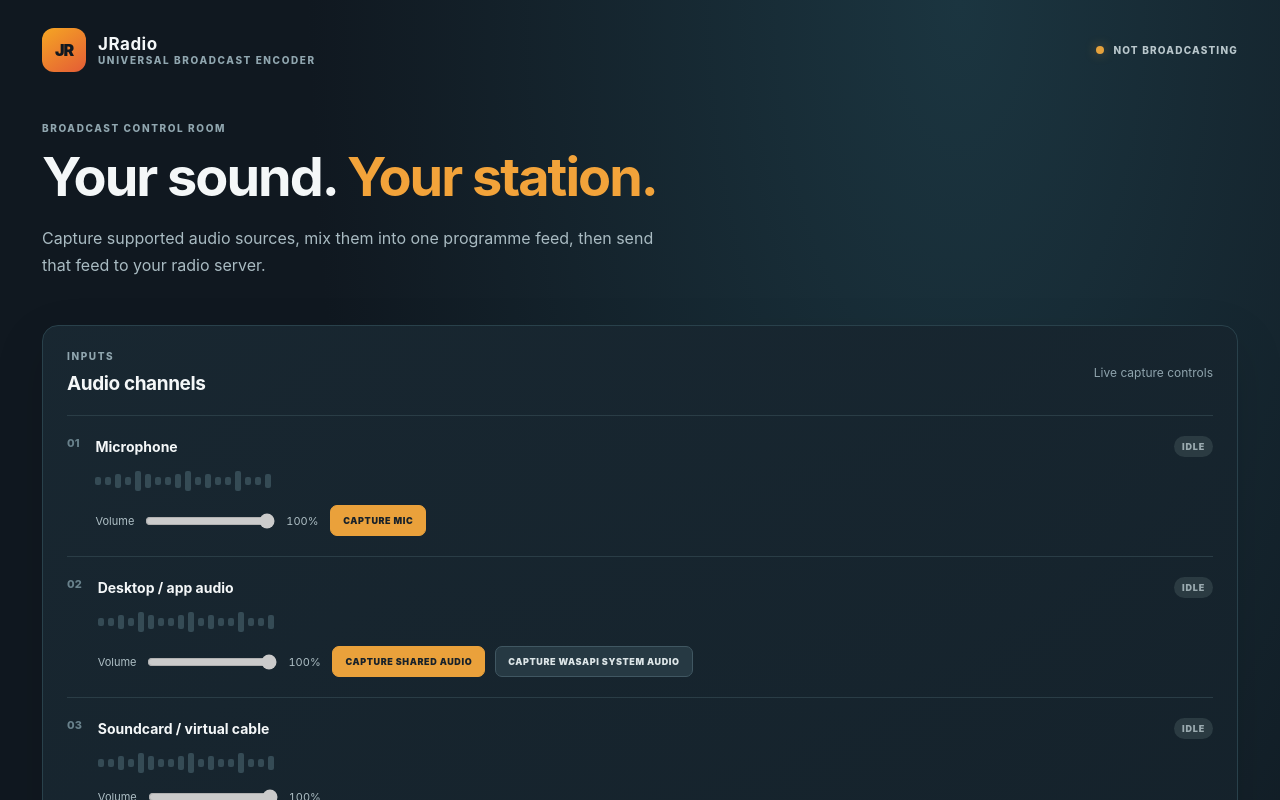
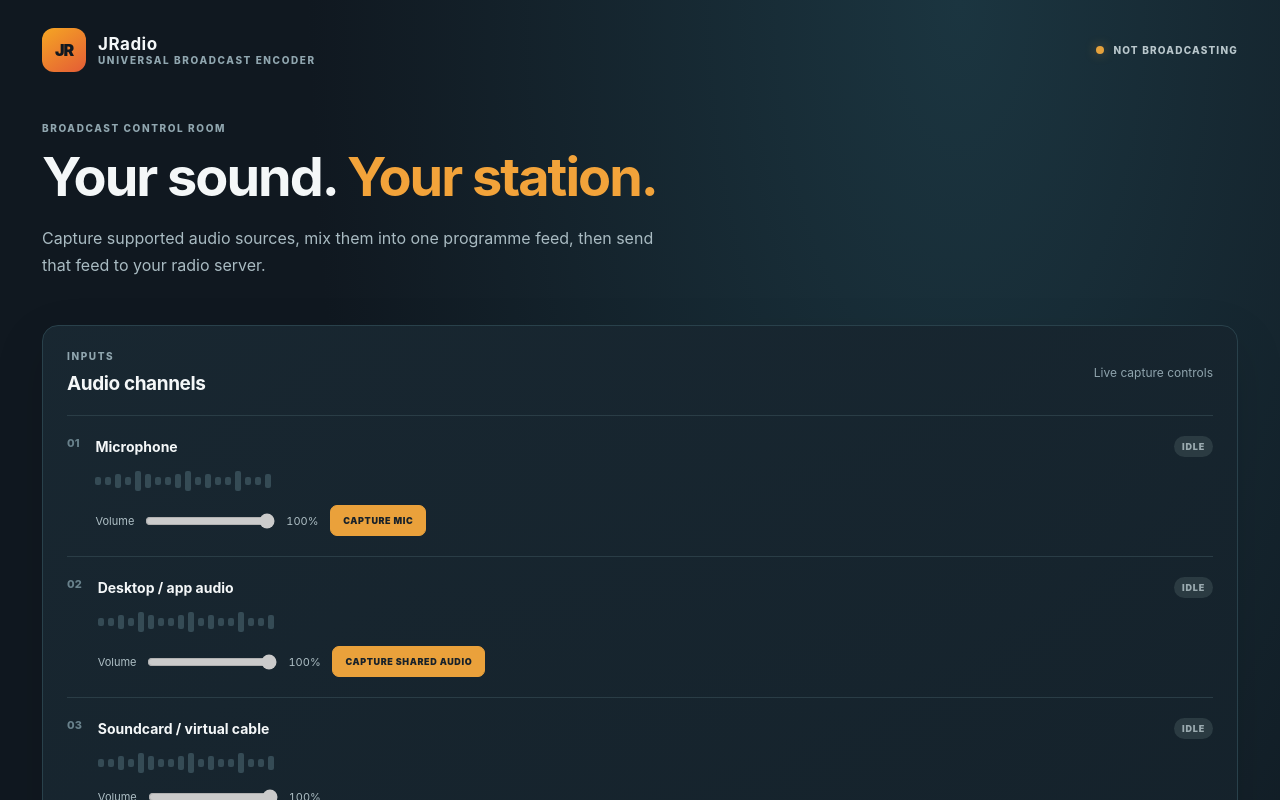
Before and after one commit to jradiosouthafrica-sa/jr-universal-broadcast-encoder, a React (Vite) app in the folder desktop/: page / in a window 1280 px wide. Shown: the top 800 px of the page. Built offline with nearby package versions, Linux system fonts and the light colour scheme.

Commit message:
Show WASAPI control only in Windows desktop builds

```diff
--- a/desktop/src/App.tsx
+++ b/desktop/src/App.tsx
@@ -253,7 +253,7 @@ export default function App() {
             <div className="meter" aria-label={`Audio level ${Math.round(levels[id] * 100)} percent`}>{meterBars(levels[id])}</div>
             <div className="source-controls"><label>Volume <input type="range" min="0" max="100" value={Math.round(volumes[id] * 100)} disabled={!active[id]} onChange={e => changeVolume(id, Number(e.target.value))}/><span>{Math.round(volumes[id] * 100)}%</span></label>
               {id === "device" && <div className="device-picker"><select value={selectedDeviceId} onChange={e => setSelectedDeviceId(e.target.value)} disabled={active.device || audioBusy}><option value="">Select an audio input…</option>{inputDevices.map(device => <option value={device.deviceId} key={device.deviceId}>{device.label}</option>)}</select><button className="small-button" disabled={audioBusy || active.device} onClick={() => void refreshInputDevices()}>REFRESH DEVICES</button>{deviceWarning && <small className="field-help" role="alert">{deviceWarning}</small>}</div>}
-              {active[id] ? <><button className="small-button" onClick={() => toggleMute(id)}>{muted[id] ? "UNMUTE" : "MUTE"}</button><button className="small-button stop" onClick={() => stopSource(id)}>STOP</button></> : <><button className="small-button capture" disabled={audioBusy || (id === "device" && !selectedDeviceId)} onClick={() => void capture(id)}>{id === "microphone" ? "CAPTURE MIC" : id === "device" ? "CONNECT DEVICE" : "CAPTURE SHARED AUDIO"}</button>{id === "desktop" && <button className="small-button" disabled={audioBusy} onClick={() => void captureWasapiLoopback()}>CAPTURE WASAPI SYSTEM AUDIO</button>}</>}
+              {active[id] ? <><button className="small-button" onClick={() => toggleMute(id)}>{muted[id] ? "UNMUTE" : "MUTE"}</button><button className="small-button stop" onClick={() => stopSource(id)}>STOP</button></> : <><button className="small-button capture" disabled={audioBusy || (id === "device" && !selectedDeviceId)} onClick={() => void capture(id)}>{id === "microphone" ? "CAPTURE MIC" : id === "device" ? "CONNECT DEVICE" : "CAPTURE SHARED AUDIO"}</button>{id === "desktop" && window.jradio?.platform === "win32" && <button className="small-button" disabled={audioBusy} onClick={() => void captureWasapiLoopback()}>CAPTURE WASAPI SYSTEM AUDIO</button>}</>}
             </div>
           </div>
         </article>)}
```
